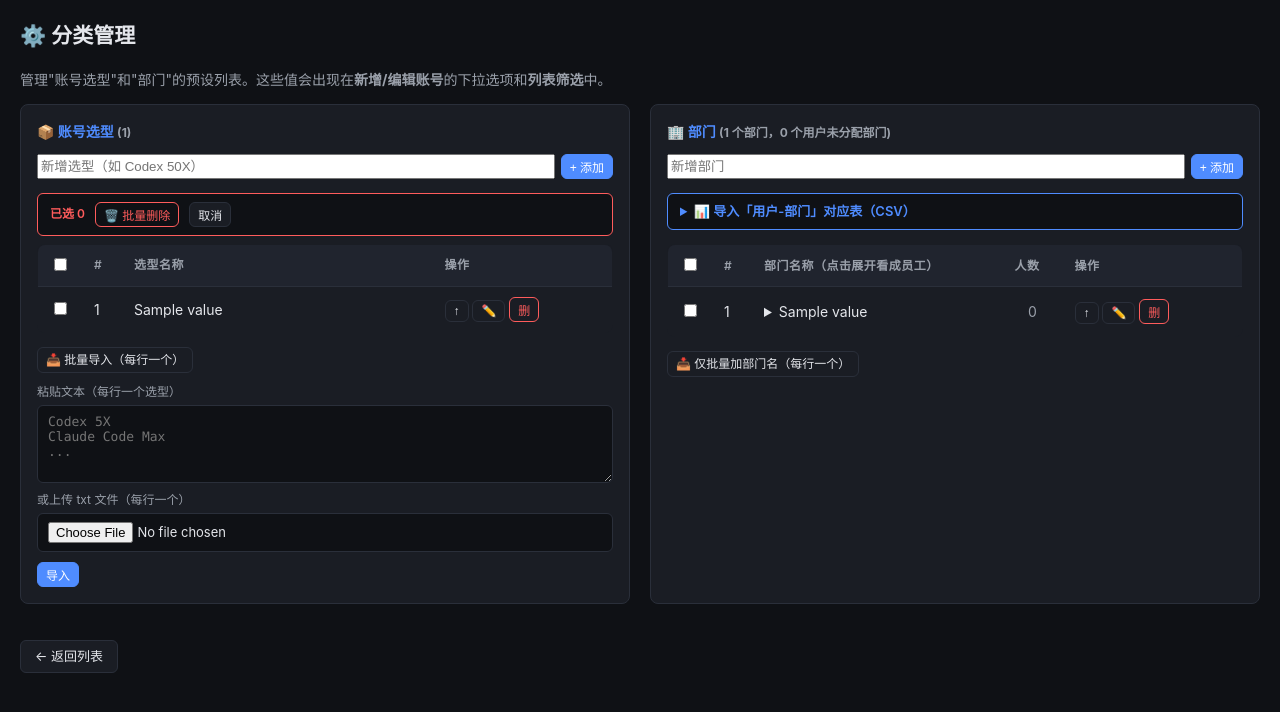
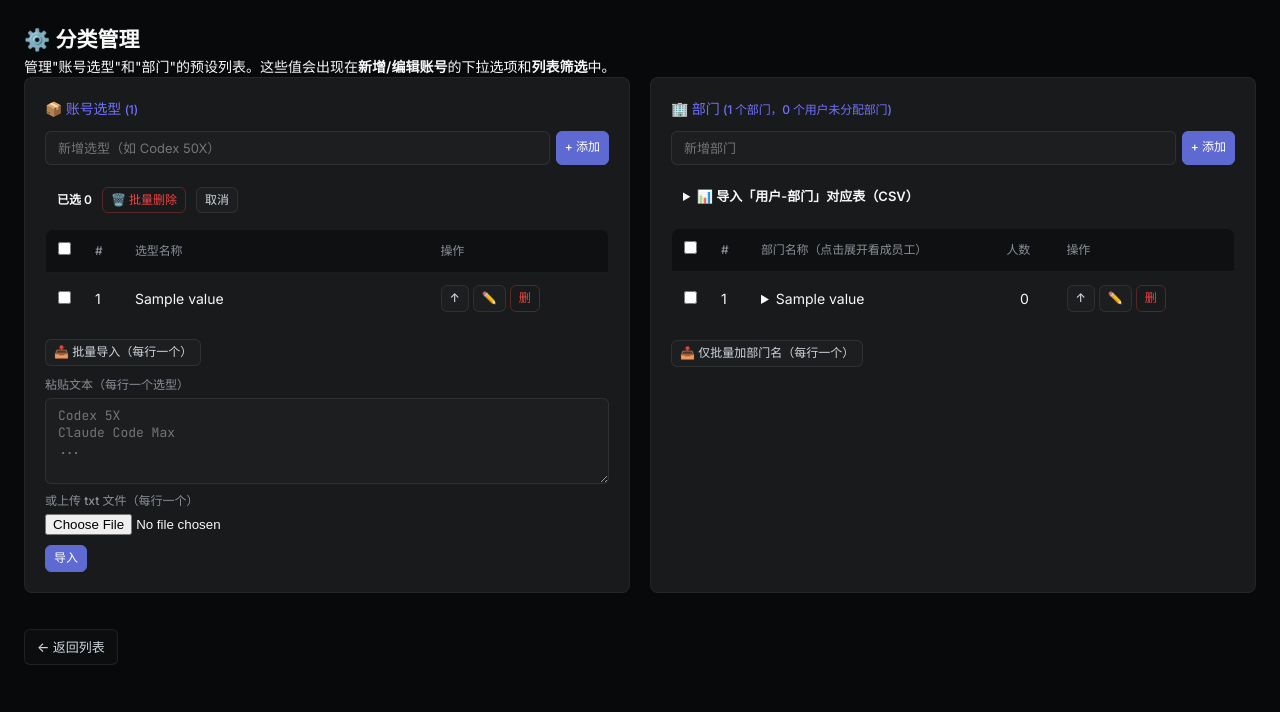
Before and after one commit to shaoyunhao0107/ai-account-manager, a FastAPI app: template templates/categories.html in a window 1280 px wide, after a click on "📥 批量导入（每行一个）". Shown: the top 712 px of the page. Run offline with FastAPI, Linux system fonts and the light colour scheme; the template is opened without the code that fills it: most values are stand-ins (such as "Sample title", 1, 10 or a date in 2020).

Commit message:
feat: Linear 设计系统重做前端
- 采用 Linear.app 设计系统（popular-web-designs 技能）
- Inter 字体 + JetBrains Mono + cv01/ss03 OpenType 特性
- Linear 色板：#08090a 背景 / #5e6ad2 品牌色 / #f7f8f8 文字
- 半透明白色边框系统（rgba(255,255,255,0.05-0.08)）
- 510 字重作为标志性强调字重
- 状态标签药丸形（pill）+ 低饱和度背景
- 统一的圆角系统（6px 按钮 / 8px 卡片 / 12px 面板）

```diff
--- a/static/style.css
+++ b/static/style.css
@@ -1,111 +1,322 @@
+/* ============================================================
+   AI 账号资产管理系统 — Linear Design System
+   基于 Linear.app 的设计系统，暗色极简风格
+   ============================================================ */
+
+/* Google Fonts: Inter + JetBrains Mono */
+@import url('https://fonts.googleapis.com/css2?family=Inter:wght@300;400;500;510;590;600&family=JetBrains+Mono:wght@400;500&display=swap');
+
 :root {
-  --bg: #0f1115;
-  --card: #1a1d24;
-  --border: #2a2f3a;
-  --text: #e4e6eb;
-  --muted: #9aa0aa;
-  --primary: #4f8cff;
-  --primary-hover: #6a9eff;
-  --danger: #ff5c5c;
-  --warn: #f0a23b;
-  --success: #4ade80;
-  --mono: "JetBrains Mono", "Consolas", monospace;
+  /* === 背景层级 === */
+  --bg-marketing: #08090a;       /* 最深背景 */
+  --bg-panel: #0f1011;           /* 面板/侧栏 */
+  --bg-elevated: #191a1b;        /* 卡片/悬浮元素 */
+  --bg-hover: #28282c;           /* hover 状态 */
+
+  /* === 文字 === */
+  --text-primary: #f7f8f8;       /* 主文字（非纯白防眼疲劳） */
+  --text-secondary: #d0d6e0;     /* 次要文字 */
+  --text-tertiary: #8a8f98;      /* 提示文字 */
+  --text-quaternary: #62666d;    /* 最暗文字 */
+
+  /* === 品牌色 === */
+  --brand-indigo: #5e6ad2;       /* 主品牌色（CTA 背景） */
+  --brand-violet: #7170ff;       /* 交互高亮 */
+  --brand-hover: #828fff;        /* hover 高亮 */
+
+  /* === 状态色 === */
+  --status-green: #10b981;
+  --status-red: #ef4444;
+  --status-amber: #f59e0b;
+
+  /* === 边框 === */
+  --border-subtle: rgba(255,255,255,0.05);
+  --border-standard: rgba(255,255,255,0.08);
+  --border-strong: rgba(255,255,255,0.12);
+
+  /* === 间距 === */
+  --space-1: 4px;
+  --space-2: 8px;
+  --space-3: 12px;
+  --space-4: 16px;
+  --space-5: 20px;
+  --space-6: 24px;
+  --space-8: 32px;
+
+  /* === 圆角 === */
+  --radius-sm: 4px;
+  --radius-md: 6px;
+  --radius-lg: 8px;
+  --radius-xl: 12px;
+
+  /* === 阴影 === */
+  --shadow-elevated: rgba(0,0,0,0.4) 0px 2px 4px;
+  --shadow-dialog: rgba(0,0,0,0.08) 0px 0px 0px 1px, rgba(0,0,0,0.4) 0px 4px 16px;
 }
-* { box-sizing: border-box; }
+
+/* === 基础重置 === */
+*, *::before, *::after { box-sizing: border-box; margin: 0; padding: 0; }
+
 body {
-  margin: 0; background: var(--bg); color: var(--text);
-  font-family: -apple-system, "Segoe UI", "PingFang SC", "Microsoft YaHei", sans-serif;
-  font-size: 14px; line-height: 1.5;
+  background: var(--bg-marketing);
+  color: var(--text-primary);
+  font-family: 'Inter', system-ui, -apple-system, 'Segoe UI', 'PingFang SC', 'Microsoft YaHei', sans-serif;
+  font-size: 14px;
+  line-height: 1.5;
+  font-feature-settings: "cv01", "ss03";
+  -webkit-font-smoothing: antialiased;
+  -moz-osx-font-smoothing: grayscale;
 }
-a { color: var(--primary); text-decoration: none; }
-a:hover { color: var(--primary-hover); text-decoration: underline; }
-code, .mono { font-family: var(--mono); }
-.container { max-width: 1400px; margin: 0 auto; padding: 20px; }
+
+a { color: var(--brand-violet); text-decoration: none; transition: color .15s; }
+a:hover { color: var(--brand-hover); }
+
+code, .mono { font-family: 'JetBrains Mono', ui-monospace, SFMono-Regular, Menlo, Consolas, monospace; }
+
+/* === 布局 === */
+.container { max-width: 1400px; margin: 0 auto; padding: var(--space-6); }
+
+/* === 头部导航 === */
 .header {
   display: flex; align-items: center; justify-content: space-between;
-  padding: 14px 20px; background: var(--card); border-bottom: 1px solid var(--border);
-  position: sticky; top: 0; z-index: 10;
+  padding: var(--space-3) var(--space-6);
+  background: var(--bg-panel);
+  border-bottom: 1px solid var(--border-subtle);
+  position: sticky; top: 0; z-index: 100;
+  backdrop-filter: blur(12px);
 }
-.header h1 { margin: 0; font-size: 18px; font-weight: 600; }
-.header .actions a { margin-left: 12px; }
+.header h1 {
+  font-size: 15px; font-weight: 510; color: var(--text-primary);
+  letter-spacing: -0.165px;
+}
+.header h1 a { color: inherit; text-decoration: none; }
+.header .actions { display: flex; align-items: center; gap: var(--space-1); }
+
+/* === 按钮 === */
 .btn {
-  display: inline-block; padding: 6px 14px; border-radius: 6px;
-  border: 1px solid var(--border); background: var(--card); color: var(--text);
-  cursor: pointer; font-size: 13px; transition: all .15s;
+  display: inline-flex; align-items: center; gap: var(--space-1);
+  padding: var(--space-2) var(--space-3);
+  font-size: 13px; font-weight: 510; line-height: 1.4;
+  background: rgba(255,255,255,0.02);
+  color: var(--text-secondary);
+  border: 1px solid var(--border-standard);
+  border-radius: var(--radius-md);
+  cursor: pointer;
+  transition: all .15s ease;
+  font-family: inherit;
+  white-space: nowrap;
 }
-.btn:hover { text-decoration: none; border-color: var(--primary); }
-.btn-primary { background: var(--primary); border-color: var(--primary); color: #fff; }
-.btn-primary:hover { background: var(--primary-hover); border-color: var(--primary-hover); color: #fff; }
-.btn-danger { background: transparent; border-color: var(--danger); color: var(--danger); }
-.btn-sm { padding: 3px 8px; font-size: 12px; }
+.btn:hover {
+  background: rgba(255,255,255,0.05);
+  color: var(--text-primary);
+  border-color: var(--border-strong);
+  text-decoration: none;
+}
+.btn-primary {
+  background: var(--brand-indigo);
+  border-color: var(--brand-indigo);
+  color: #ffffff;
+}
+.btn-primary:hover {
+  background: var(--brand-hover);
+  border-color: var(--brand-hover);
+  color: #ffffff;
+}
+.btn-danger {
+  background: transparent;
+  border-color: rgba(239,68,68,0.3);
+  color: var(--status-red);
+}
+.btn-danger:hover {
+  background: rgba(239,68,68,0.1);
+  border-color: var(--status-red);
+}
+.btn-sm { padding: var(--space-1) var(--space-2); font-size: 12px; }
 
+/* === 输入框 === */
+input[type="text"], input[type="email"], input[type="password"],
+input[type="date"], input[type="number"], select, textarea {
+  padding: var(--space-2) var(--space-3);
+  background: rgba(255,255,255,0.02);
+  color: var(--text-secondary);
+  border: 1px solid var(--border-standard);
+  border-radius: var(--radius-md);
+  font-size: 13px; font-family: inherit;
+  transition: border-color .15s, box-shadow .15s;
+  width: 100%;
+}
+input:focus, select:focus, textarea:focus {
+  outline: none;
+  border-color: var(--brand-indigo);
+  box-shadow: 0 0 0 3px rgba(94,106,210,0.12);
+}
+input[type="checkbox"] { accent-color: var(--brand-indigo); width: auto; }
+textarea { font-family: 'JetBrains Mono', monospace; resize: vertical; min-height: 60px; }
+
+/* === 表格 === */
+table {
+  width: 100%; border-collapse: collapse;
+  background: var(--bg-elevated);
+  border: 1px solid var(--border-subtle);
+  border-radius: var(--radius-lg);
+  overflow: hidden;
+}
+th, td { padding: var(--space-3); text-align: left; border-bottom: 1px solid var(--border-subtle); }
+th {
+  background: var(--bg-panel);
+  font-weight: 510; font-size: 12px;
+  color: var(--text-tertiary);
+  letter-spacing: -0.13px;
+  text-transform: none;
+}
+tbody tr:hover { background: rgba(255,255,255,0.02); }
+tbody tr:last-child td { border-bottom: none; }
+
+/* === 状态标签 === */
+.tag {
+  display: inline-flex; align-items: center;
+  padding: 1px var(--space-2);
+  font-size: 11px; font-weight: 510;
+  border-radius: 9999px;
+  letter-spacing: -0.1px;
+}
+.tag-ok { background: rgba(16,185,129,0.12); color: var(--status-green); }
+.tag-ban { background: rgba(239,68,68,0.12); color: var(--status-red); }
+.tag-wait { background: rgba(245,158,11,0.12); color: var(--status-amber); }
+.tag-off { background: rgba(255,255,255,0.05); color: var(--text-quaternary); }
+
+/* === 筛选栏 === */
 .filters {
-  display: flex; gap: 10px; align-items: center; margin: 16px 0;
+  display: flex; gap: var(--space-2); align-items: center;
   flex-wrap: wrap;
+  margin-bottom: var(--space-4);
 }
 .filters input, .filters select {
-  padding: 7px 10px; background: var(--card); color: var(--text);
-  border: 1px solid var(--border); border-radius: 6px; font-size: 13px;
+  padding: var(--space-2) var(--space-3);
+  background: var(--bg-elevated);
+  color: var(--text-secondary);
+  border: 1px solid var(--border-standard);
+  border-radius: var(--radius-md);
+  font-size: 13px;
 }
-.filters input[type="text"] { min-width: 240px; }
+.filters input[type="text"] { min-width: 260px; }
 
-table { width: 100%; border-collapse: collapse; background: var(--card);
-  border: 1px solid var(--border); border-radius: 8px; overflow: hidden; }
-th, td { padding: 10px 12px; text-align: left; border-bottom: 1px solid var(--border); }
-th { background: #20242e; font-weight: 600; color: var(--muted); font-size: 12px;
-  text-transform: uppercase; letter-spacing: .04em; }
-tr:last-child td { border-bottom: none; }
-tr:hover td { background: rgba(79,140,255,0.05); }
+/* === 卡片/详情区 === */
+.detail-section {
+  background: var(--bg-elevated);
+  border: 1px solid var(--border-subtle);
+  border-radius: var(--radius-lg);
+  padding: var(--space-5);
+  margin-bottom: var(--space-4);
+}
+.detail-section h3 {
+  font-size: 14px; font-weight: 510;
+  color: var(--brand-violet);
+  margin-bottom: var(--space-3);
+  letter-spacing: -0.182px;
+}
 
-.tag { display: inline-block; padding: 2px 8px; border-radius: 4px; font-size: 12px; }
-.tag-ok { background: rgba(74,222,128,.15); color: var(--success); }
-.tag-ban { background: rgba(255,92,92,.15); color: var(--danger); }
-.tag-wait { background: rgba(240,162,59,.15); color: var(--warn); }
-.tag-off { background: rgba(154,160,170,.15); color: var(--muted); }
+/* === 网格定义列表 === */
+.dl-grid {
+  display: grid;
+  grid-template-columns: repeat(auto-fit, minmax(240px, 1fr));
+  gap: var(--space-3);
+}
+.dl-item { display: flex; flex-direction: column; gap: 2px; }
+.dl-item .k {
+  font-size: 11px; font-weight: 510;
+  color: var(--text-quaternary);
+  letter-spacing: -0.1px;
+}
+.dl-item .v {
+  font-size: 13px;
+  color: var(--text-secondary);
+  word-break: break-all;
+}
 
+/* === 表单 === */
 .form-grid {
-  display: grid; grid-template-columns: repeat(auto-fit, minmax(280px, 1fr));
-  gap: 14px;
+  display: grid;
+  grid-template-columns: repeat(auto-fit, minmax(280px, 1fr));
+  gap: var(--space-4);
 }
-.form-group { display: flex; flex-direction: column; }
-.form-group label { color: var(--muted); font-size: 12px; margin-bottom: 4px; }
-.form-group input, .form-group select, .form-group textarea {
-  padding: 8px 10px; background: var(--bg); color: var(--text);
-  border: 1px solid var(--border); border-radius: 6px; font-size: 13px;
-  font-family: inherit;
+.form-group { display: flex; flex-direction: column; gap: var(--space-1); }
+.form-group label {
+  font-size: 12px; font-weight: 510;
+  color: var(--text-tertiary);
 }
-.form-group textarea { font-family: var(--mono); resize: vertical; }
-.checkbox-row { display: flex; align-items: center; gap: 8px; }
-.checkbox-row label { color: var(--text); margin: 0; font-size: 13px; }
+.checkbox-row {
+  display: flex; align-items: center; gap: var(--space-2);
+  padding: var(--space-2) 0;
+}
+.checkbox-row label { color: var(--text-secondary); font-size: 13px; }
 
+/* === Fieldset === */
 fieldset {
-  background: var(--card); border: 1px solid var(--border); border-radius: 8px;
-  padding: 16px; margin-bottom: 16px;
+  background: var(--bg-elevated);
+  border: 1px solid var(--border-subtle);
+  border-radius: var(--radius-lg);
+  padding: var(--space-5);
+  margin-bottom: var(--space-4);
 }
-fieldset legend { color: var(--primary); font-weight: 600; padding: 0 8px; font-size: 13px; }
+fieldset legend {
+  font-size: 13px; font-weight: 510;
+  color: var(--brand-violet);
+  padding: 0 var(--space-2);
+}
 
-.detail-section { background: var(--card); border: 1px solid var(--border);
-  border-radius: 8px; padding: 16px; margin-bottom: 16px; }
-.detail-section h3 { margin: 0 0 12px; font-size: 14px; color: var(--primary); }
-.dl-grid { display: grid; grid-template-columns: repeat(auto-fit, minmax(240px, 1fr)); gap: 10px; }
-.dl-item { display: flex; flex-direction: column; }
-.dl-item .k { color: var(--muted); font-size: 11px; }
-.dl-item .v { color: var(--text); word-break: break-all; }
-
-.secret-box {
-  background: rgba(240,162,59,.08); border: 1px dashed var(--warn);
-  padding: 8px 12px; border-radius: 6px; display: inline-flex; gap: 10px; align-items: center;
-  font-family: var(--mono);
-}
-.login-wrap { display: flex; justify-content: center; padding-top: 80px; }
-.login-box { background: var(--card); border: 1px solid var(--border); padding: 30px;
-  border-radius: 10px; width: 320px; }
-.login-box h2 { text-align: center; margin-top: 0; }
-.login-box .err { color: var(--danger); text-align: center; margin: 10px 0; }
-.login-box input { width: 100%; margin-bottom: 12px; }
-.err-banner { background: rgba(255,92,92,.1); border: 1px solid var(--danger);
-  color: var(--danger); padding: 8px 14px; border-radius: 6px; margin-bottom: 12px; }
-
-/* 批量操作栏：默认隐藏，JS 控制显示 */
+/* === 批量操作栏 === */
 .bulk-bar { display: none; }
 .bulk-bar.show { display: flex; }
+
+/* === 秘密信息框 === */
+.secret-box {
+  display: inline-flex; align-items: center; gap: var(--space-2);
+  padding: var(--space-2) var(--space-3);
+  background: rgba(245,158,11,0.06);
+  border: 1px dashed rgba(245,158,11,0.3);
+  border-radius: var(--radius-md);
+  font-family: 'JetBrains Mono', monospace; font-size: 12px;
+}
+
+/* === 登录页 === */
+.login-wrap { display: flex; justify-content: center; padding-top: 100px; }
+.login-box {
+  background: var(--bg-elevated);
+  border: 1px solid var(--border-standard);
+  padding: var(--space-8);
+  border-radius: var(--radius-xl);
+  width: 360px;
+  box-shadow: var(--shadow-dialog);
+}
+.login-box h2 { text-align: center; font-size: 20px; font-weight: 590; margin-bottom: var(--space-5); }
+.login-box input { width: 100%; margin-bottom: var(--space-3); }
+.login-box .err { color: var(--status-red); text-align: center; margin-bottom: var(--space-3); font-size: 13px; }
+
+/* === 错误横幅 === */
+.err-banner {
+  background: rgba(239,68,68,0.08);
+  border: 1px solid rgba(239,68,68,0.2);
+  color: var(--status-red);
+  padding: var(--space-2) var(--space-4);
+  border-radius: var(--radius-md);
+  margin-bottom: var(--space-3);
+}
+
+/* === 分页 === */
+.pagination a.btn, .pagination span.btn, .pagination .btn {
+  min-width: 32px; text-align: center; justify-content: center;
+}
+.pagination input[type="number"] { width: 50px; text-align: center; padding: 2px 4px; }
+.pagination select { width: auto; padding: 2px 4px; }
+
+/* === kbd === */
+kbd {
+  padding: 2px var(--space-2);
+  background: var(--bg-elevated);
+  border: 1px solid var(--border-strong);
+  border-radius: var(--radius-sm);
+  font-size: 11px; font-weight: 510;
+  font-family: 'JetBrains Mono', monospace;
+  color: var(--brand-violet);
+}
```
